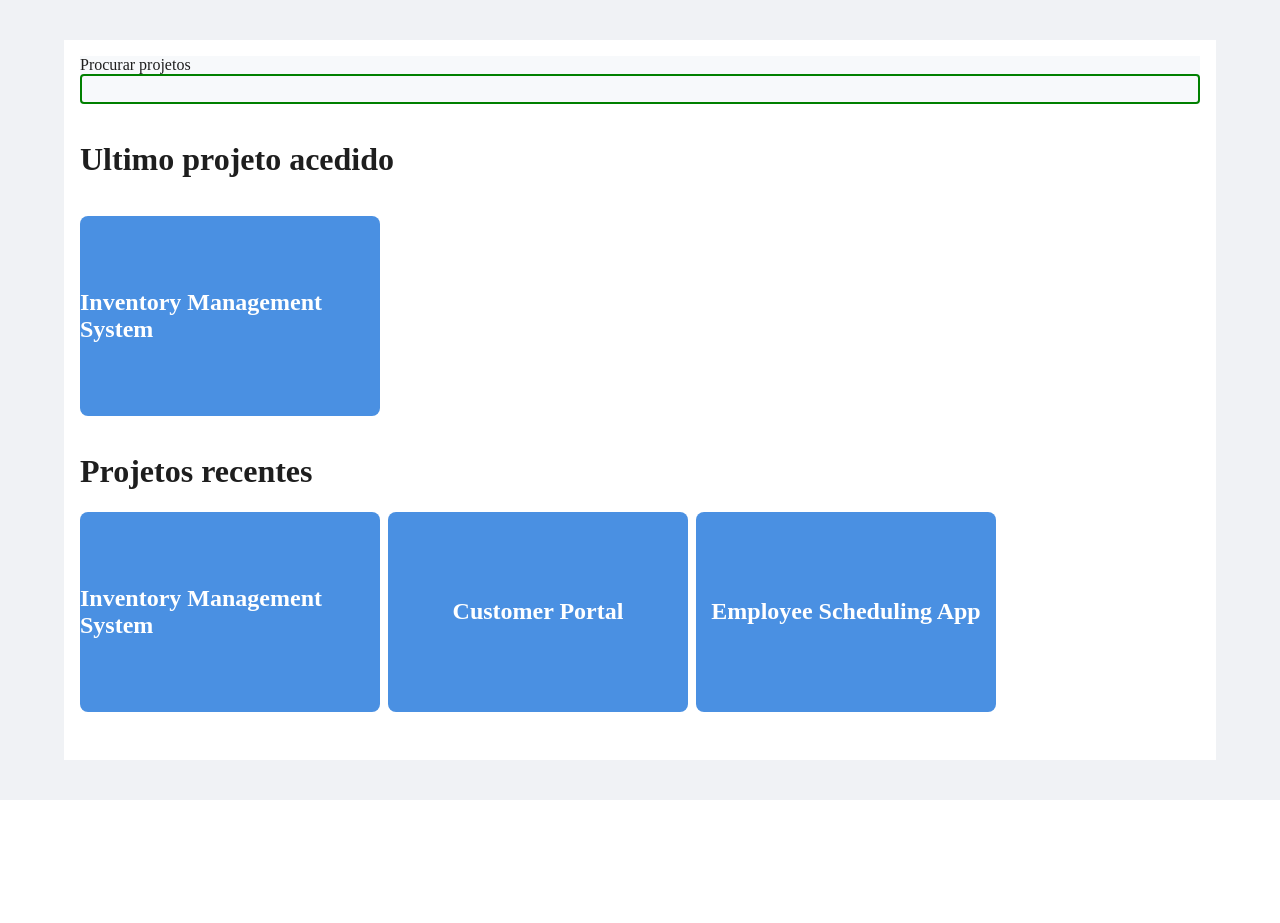
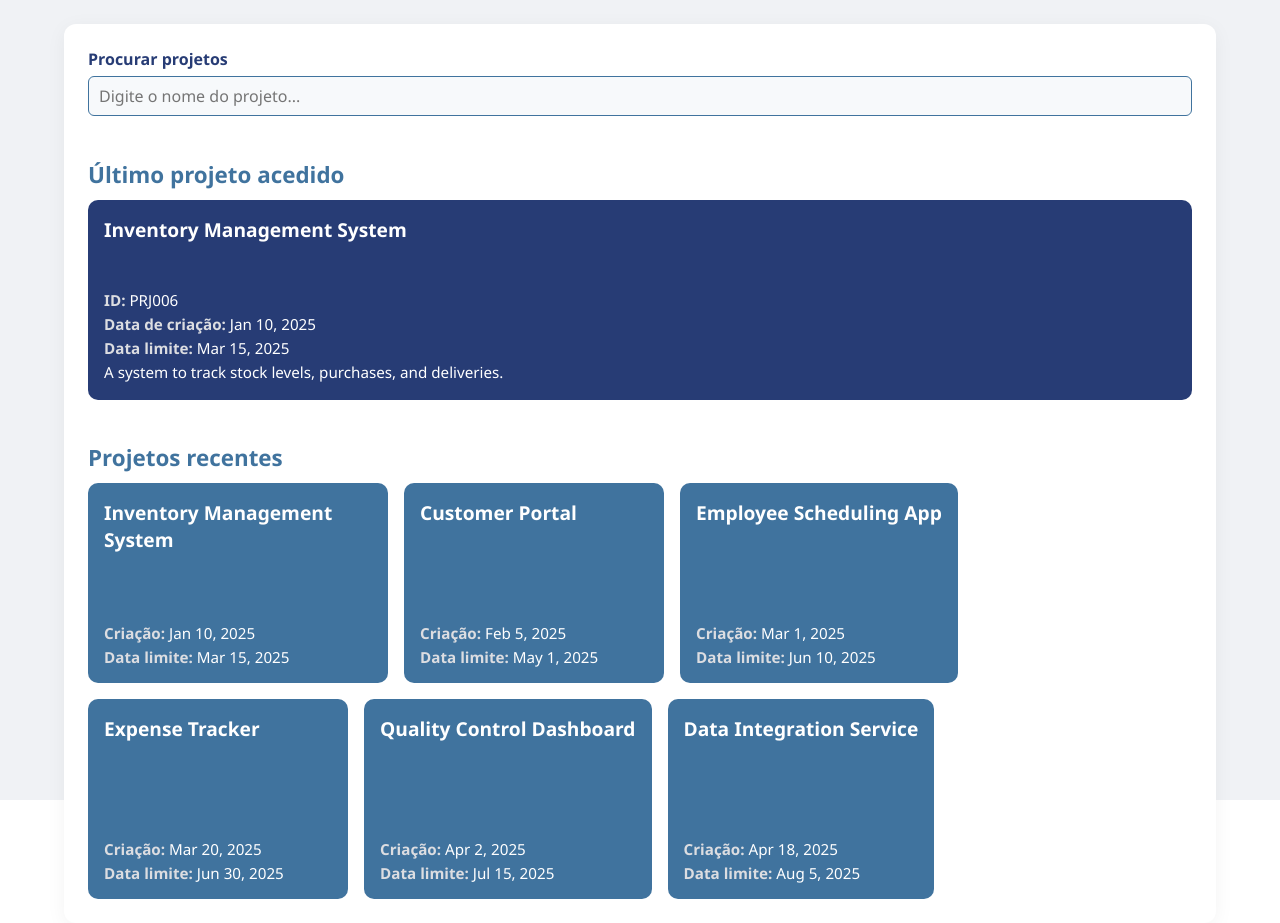
Before and after one commit to TiagoSeabraCorreia/free-erp, an Angular app: page /projects in a window 1280 px wide. Before the commit the page ends 800 px from the top, so only its background shows below. Built offline with nearby package versions, Linux system fonts and the light colour scheme.

Commit message:
feat: Created projeck overview component and respective tests

```diff
--- a/src/app/app.routes.ts
+++ b/src/app/app.routes.ts
@@ -2,20 +2,8 @@ import { Routes } from '@angular/router';
 import { ProjectMainComponent } from './components/project/project-main/project-main.component';
 import { ProjectsDashboardComponent } from './components/project/projects-dashboard/projects-dashboard.component';
 import { ProjectOverviewComponent } from './components/project/project-overview/project-overview.component';
+import { projectRoutes } from './components/project/routes';
 
 export const routes: Routes = [
-    {
-        component: ProjectMainComponent,
-        path: 'projects',
-        children: [
-            {
-                path: 'dashboard',
-                component: ProjectsDashboardComponent
-            },
-            {
-                path: ':id',
-                component: ProjectOverviewComponent
-            }
-        ]
-    }
+    ...projectRoutes
 ];
--- a/src/app/components/project/entity/project.entity.ts
+++ b/src/app/components/project/entity/project.entity.ts
@@ -8,14 +8,14 @@ export interface Project {
 
 export const projects: Project[] = [
   {
-    id: "ABCDE",
+    id: "PRJ006",
     creationDate: new Date('2025-01-10'),
     name: 'Inventory Management System',
     dueDate: '2025-03-15',
     description: 'A system to track stock levels, purchases, and deliveries.'
   },
   {
-    id: "ABCDEX",
+    id: "PRJ005",
     creationDate: new Date('2025-02-05'),
     name: 'Customer Portal',
     dueDate: '2025-05-01',
--- a/src/app/components/project/project-main/project-main.component.html
+++ b/src/app/components/project/project-main/project-main.component.html
@@ -4,96 +4,165 @@
   <div class="container">
     <div class="search-container">
       <label for="Procurar projetos">Procurar projetos</label>
-            <input #search type="text">
+      <input #search type="text" placeholder="Digite o nome do projeto..." />
     </div>
-        <h1>Ultimo projeto acedido</h1>
+
+    <section class="last-accessed">
+      <h1>Último projeto acedido</h1>
       <div class="cards-container">
-             <div class="card" appHoverEffect>
+        <div class="card highlight" appHoverEffect>
           <div class="header">
-                    <h2>{{lastAcessedProject?.name}}</h2>
+            <h2>{{ lastAcessedProject?.name || 'Nenhum projeto selecionado' }}</h2>
+          </div>
+          <div class="body">
+            <p><strong>ID:</strong> {{ lastAcessedProject?.id }}</p>
+            <p><strong>Data de criação:</strong> {{ lastAcessedProject?.creationDate | date: 'mediumDate' }}</p>
+            <p><strong>Data limite:</strong> {{ lastAcessedProject?.dueDate | date: 'mediumDate' }}</p>
+            <p class="desc">{{ lastAcessedProject?.description }}</p>
           </div>
         </div>
       </div>
-        <div class="projects">
+    </section>
+
+    <section class="projects">
       <h1>Projetos recentes</h1>
       <div class="cards-container">
         @for (item of projects; track $index) {
-                    <div class="card" appHoverEffect>
-                        <h2>{{item.name}}</h2>
+          <div class="card" appHoverEffect (click)="navigate(item.id)">
+            <div class="header">
+              <h2>{{ item.name }}</h2>
+            </div>
+            <div class="body">
+              <p><strong>Criação:</strong> {{ item.creationDate | date: 'mediumDate' }}</p>
+              <p><strong>Data limite:</strong> {{ item.dueDate | date: 'mediumDate' }}</p>
+            </div>
           </div>
         }
       </div>
-        </div>
+    </section>
   </div>
 </div>
 
 <style>
   .main-container {
     display: flex;
-        background-color: #f0f2f5; /* light neutral background */
+    justify-content: center;
+    align-items: flex-start;
+    width: 100%;
     height: 100%;
-        color: #1e1e1e; /* dark gray text */
-        width: 100%;
-        justify-content: center;
-        align-items: center;
+    background-color: #f0f2f5;
+    color: #2f3640;
+    font-family: "Segoe UI", Roboto, sans-serif;
+    padding: 24px 0;
   }
 
   .container {
     display: flex;
     flex-direction: column;
-        background-color: #ffffff; /* white container */
-        height: 100%;
-        color: #1e1e1e;
+    background-color: #ffffff;
     width: 90%;
-        height: 90%;
-        padding: 16px;
-        gap: 16px;
+    height: auto;
+    padding: 24px;
+    border-radius: 12px;
+    box-shadow: 0 4px 20px rgba(0, 0, 0, 0.05);
+    gap: 24px;
+  }
+
+  .search-container {
+    display: flex;
+    flex-direction: column;
+    gap: 6px;
+  }
+
+  .search-container label {
+    font-weight: 600;
+    color: #273c75;
+  }
+
+  .search-container input {
+    all: unset;
+    border: 1.5px solid #40739e;
+    border-radius: 6px;
+    padding: 8px 10px;
+    font-size: 1rem;
+    background-color: #f7f9fb;
+    transition: 0.2s ease;
+  }
+
+  .search-container input:focus {
+    border-color: #4cd137;
+    box-shadow: 0 0 0 2px rgba(76, 209, 55, 0.2);
+  }
+
+  .last-accessed h1,
+  .projects h1 {
+    margin-bottom: 10px;
+    color: #40739e;
+    font-size: 1.4rem;
   }
 
   .cards-container {
     display: flex;
-        flex-direction: row;
-        gap: 8px;
+    flex-wrap: wrap;
+    gap: 16px;
   }
 
-    .cards-container > .card {
+  .card {
     display: flex;
     flex-direction: column;
-        background-color: #4a90e2;
+    background-color: #40739e;
     color: #ffffff;
-        min-width: 300px;
+    min-width: 260px;
     max-width: 300px;
     min-height: 200px;
+    padding: 16px;
+    border-radius: 10px;
     gap: 8px;
-        justify-content: center;
-        align-items: center;
-        border-radius: 8px;
+    justify-content: space-between;
+    cursor: pointer;
+    transition: transform 0.15s ease-in-out, background-color 0.15s;
   }
 
-    .card > .body{
-        overflow-wrap: break-word;
+  .card:hover {
+    background-color: #487eb0;
+    transform: translateY(-3px);
   }
 
-    .card > .header{
-        overflow-wrap: break-word;
+  .card.highlight {
+    background-color: #273c75;
+    flex: 1;
+    max-width: 100%;
   }
 
+  .card .header h2 {
+    margin: 0;
+    font-size: 1.2rem;
+    color: #ffffff;
+    word-wrap: break-word;
+  }
 
-    .search-container {
-        background-color: #f7f9fb; /* slightly lighter background for search area */
-        color: #1e1e1e;
+  .card .body {
     display: flex;
     flex-direction: column;
+    gap: 4px;
   }
 
-    .search-container > input{
-        all: unset;
-        padding: 4px;
-        border-radius: 4px;
-        border: 2px solid green;
+  .card .body p {
+    margin: 0;
+    font-size: 0.95rem;
   }
 
-    .projects{
+  .card .body strong {
+    color: #dcdde1;
+  }
+
+  .card .desc {
+    margin-top: 6px;
+    line-height: 1.4;
+    font-size: 0.95rem;
+  }
+
+  .projects {
     display: flex;
     flex-direction: column;
   }
--- a/src/app/components/project/project-main/project-main.component.ts
+++ b/src/app/components/project/project-main/project-main.component.ts
@@ -1,15 +1,15 @@
 import { Component, OnInit } from '@angular/core';
-import { ActivatedRoute, ActivatedRouteSnapshot } from '@angular/router';
+import { ActivatedRoute, ActivatedRouteSnapshot, Router } from '@angular/router';
 import { CurrentProjectStore } from '../store/current-project.store';
 import { ProjectStore } from '../store/project.store';
-import { AsyncPipe } from '@angular/common';
+import { AsyncPipe, DatePipe } from '@angular/common';
 import { filter, map, Observable, of, tap } from 'rxjs';
 import { Project } from '../entity/project.entity';
 import { HoverDirective } from '../../../global/directives/hover.directive';
 
 @Component({
   selector: 'app-project-main',
-  imports: [AsyncPipe, HoverDirective],
+  imports: [AsyncPipe, HoverDirective, DatePipe],
   templateUrl: './project-main.component.html',
   styleUrl: './project-main.component.css'
 })
@@ -20,7 +20,8 @@ export class ProjectMainComponent implements OnInit{
   projects$: Observable<Project[]> | null = null;
 
   constructor(
-    private readonly projectStore: ProjectStore
+    private readonly projectStore: ProjectStore,
+    private readonly router: Router
   ) {
     this.projectStore.init();
   }
@@ -28,8 +29,11 @@ export class ProjectMainComponent implements OnInit{
   ngOnInit(): void {
     this.projects$ = this.projectStore.projects$.pipe(
       filter((data) => data != null),
-      map((data) => data.splice(0,3)),
       tap((data) => this.lastAcessedProject = data[0])
     );
   }
+
+  navigate(id: string){
+    this.router.navigate([`/projects/${id}`]);
+  }
 }
--- a/src/app/components/project/project-overview/project-overview.component.html
+++ b/src/app/components/project/project-overview/project-overview.component.html
@@ -1 +1,101 @@
-<p>project-overview works!</p>
+@let project = project$ | async;
+
+<div class="project-card" *ngIf="project">
+  <div class="project-header">
+    <h1>{{ project?.name }}</h1>
+    <span class="project-id">#{{ project?.id }}</span>
+  </div>
+
+  <div class="project-body">
+    <div class="project-info">
+      <p><strong>Created on:</strong> {{ project?.creationDate | date: 'mediumDate' }}</p>
+      <p><strong>Due date:</strong> {{ project?.dueDate | date: 'mediumDate' }}</p>
+    </div>
+
+    <div class="project-description">
+      <h3>Description</h3>
+      <p>{{ project?.description }}</p>
+    </div>
+  </div>
+</div>
+
+<div class="loading" *ngIf="!project">
+  <p>Loading project...</p>
+</div>
+
+<style>
+  .project-card {
+    max-width: 650px;
+    margin: 50px auto;
+    background-color: #ffffff;
+    border-radius: 16px;
+    border: 1px solid #e6e9ec;
+    box-shadow: 0 4px 12px rgba(0, 0, 0, 0.05);
+    font-family: "Segoe UI", Roboto, sans-serif;
+    color: #2f3640;
+    display: flex;
+    flex-direction: column;
+    overflow: hidden;
+  }
+
+  .project-header {
+    background-color: #40739e;
+    color: #ffffff;
+    padding: 20px 24px;
+    display: flex;
+    justify-content: space-between;
+    align-items: center;
+  }
+
+  .project-header h1 {
+    margin: 0;
+    font-size: 1.6rem;
+  }
+
+  .project-id {
+    font-size: 0.95rem;
+    opacity: 0.9;
+    background-color: rgba(255, 255, 255, 0.15);
+    padding: 4px 10px;
+    border-radius: 8px;
+  }
+
+  .project-body {
+    padding: 20px 24px;
+  }
+
+  .project-info p {
+    margin: 6px 0;
+    font-size: 1rem;
+  }
+
+  .project-info strong {
+    color: #273c75;
+  }
+
+  .project-description {
+    margin-top: 18px;
+  }
+
+  .project-description h3 {
+    margin: 0 0 6px;
+    color: #40739e;
+    font-size: 1.1rem;
+    border-bottom: 1px solid #dcdde1;
+    padding-bottom: 4px;
+  }
+
+  .project-description p {
+    margin: 0;
+    line-height: 1.5;
+    font-size: 1rem;
+  }
+
+  .loading {
+    text-align: center;
+    font-family: "Segoe UI", Roboto, sans-serif;
+    font-size: 1.1rem;
+    color: #718093;
+    margin-top: 60px;
+  }
+</style>
--- a/src/app/components/project/project-overview/project-overview.component.ts
+++ b/src/app/components/project/project-overview/project-overview.component.ts
@@ -1,19 +1,26 @@
 import { Component } from '@angular/core';
 import { ActivatedRoute } from '@angular/router';
+import { ProjectStore } from '../store/project.store';
+import { CurrentProjectStore } from '../store/current-project.store';
+import { AsyncPipe, CommonModule, DatePipe, JsonPipe } from '@angular/common';
 
 @Component({
   selector: 'app-project-overview',
-  imports: [],
+  imports: [AsyncPipe, DatePipe, CommonModule],
   templateUrl: './project-overview.component.html',
   styleUrl: './project-overview.component.css'
 })
 export class ProjectOverviewComponent {
   projectId: string;
+  project$;
 
   constructor(
     private readonly activatedRoute: ActivatedRoute,
+    private readonly currentProjectStore: CurrentProjectStore
   ){
     const tempId = this.activatedRoute.snapshot.paramMap.get('id');
     this.projectId = tempId ? tempId : '';
+    this.currentProjectStore.init(this.projectId);
+    this.project$ = this.currentProjectStore.currentProjectData$;
   }
 }
--- /dev/null
+++ b/src/app/components/project/routes.ts
@@ -0,0 +1,10 @@
+import { Routes } from "@angular/router";
+import { ProjectMainComponent } from "./project-main/project-main.component";
+import { ProjectsDashboardComponent } from "./projects-dashboard/projects-dashboard.component";
+import { ProjectOverviewComponent } from "./project-overview/project-overview.component";
+
+export const projectRoutes: Routes = [
+  { path: 'projects', component: ProjectMainComponent },
+  { path: 'projects/dashboard', component: ProjectsDashboardComponent },
+  { path: 'projects/:id', component: ProjectOverviewComponent }
+];
--- a/src/app/components/project/service/project.service.ts
+++ b/src/app/components/project/service/project.service.ts
@@ -6,20 +6,16 @@ import { Observable, of, throwError } from "rxjs";
 
 
 @Injectable({
-    providedIn: "root"
+    providedIn: 'root',
 })
 export class ProjectService{
+
     constructor(
     ){
 
     }
 
-    getProjectById(id: string): Observable<Project>{
-        const projectsWithGivenId = projects.filter((item) => item.id == id);
-        return projectsWithGivenId.length == 0 ? of(projectsWithGivenId[0]) : throwError(() => new Error("Nao existe nenhum projeto com o id"));
-    }
-
     getProjects(): Observable<Project[]>{
-        return of(projects);
+        return of([...projects]);
     }
 }
--- a/src/app/components/project/store/current-project.store.ts
+++ b/src/app/components/project/store/current-project.store.ts
@@ -1,18 +1,15 @@
 import { Injectable } from "@angular/core";
 import { ProjectService } from "../service/project.service";
-import { BehaviorSubject } from "rxjs";
+import { BehaviorSubject, tap } from "rxjs";
 import { Project } from "../entity/project.entity";
 import { ProjectStore } from "./project.store";
-
-
 
 @Injectable({
     providedIn: 'root'
 })
-
 export class CurrentProjectStore {
-    projectData$: BehaviorSubject<Project | null> = new BehaviorSubject<Project | null>(null);
-    projectDataObservable$ = this.projectData$.asObservable();
+    currentProjectData$: BehaviorSubject<Project | null> = new BehaviorSubject<Project | null>(null);
+    currentProjectDataObservable$ = this.currentProjectData$.asObservable();
 
     constructor(
         private readonly projectStore: ProjectStore
@@ -20,13 +17,7 @@ export class CurrentProjectStore {
 
     }
 
-    getProjectData(id: string){
-
+    init(id: string){
+        this.currentProjectData$.next(this.projectStore.getById(id));
     }
-
-    init(){
-
-    }
-
-
 }
--- a/src/app/components/project/store/project.store.ts
+++ b/src/app/components/project/store/project.store.ts
@@ -1,6 +1,6 @@
 import { Injectable } from "@angular/core";
 import { ProjectService } from "../service/project.service";
-import { BehaviorSubject, catchError, EMPTY, tap } from "rxjs";
+import { BehaviorSubject, catchError, EMPTY, of, tap, throwError } from "rxjs";
 import { Project } from "../entity/project.entity";
 
 
@@ -9,6 +9,7 @@ import { Project } from "../entity/project.entity";
 })
 
 export class ProjectStore {
+
 
     projectsSubject$: BehaviorSubject<Project[] | null> = new BehaviorSubject<Project[] | null>(null);
     projects$ = this.projectsSubject$.asObservable();
@@ -22,6 +23,9 @@ export class ProjectStore {
 
     init(){
         this.projectService.getProjects().pipe(
+            tap((data: Project[]) => {
+                console.log(data, 'A');
+            }),
             tap((data) => {
                 this.projectsSubject$.next(data);
             }),
@@ -31,4 +35,11 @@ export class ProjectStore {
             })
         ).subscribe();
     }
+
+    getById(id: string) {
+        console.log(this.projectsSubject$.value);
+        const filtered = this.projectsSubject$.value?.filter((item: Project) => item.id == id)[0];
+
+        return filtered!;
+    }
 }
```
Also changed, not shown: 2 other files (tests, documents, lock files or other folders). Lines whose indentation alone changed are shown as unchanged.
